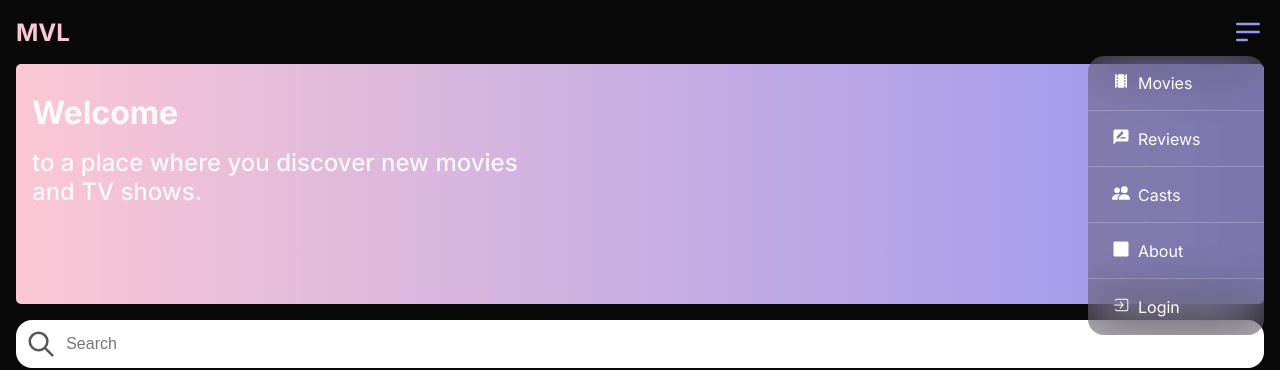
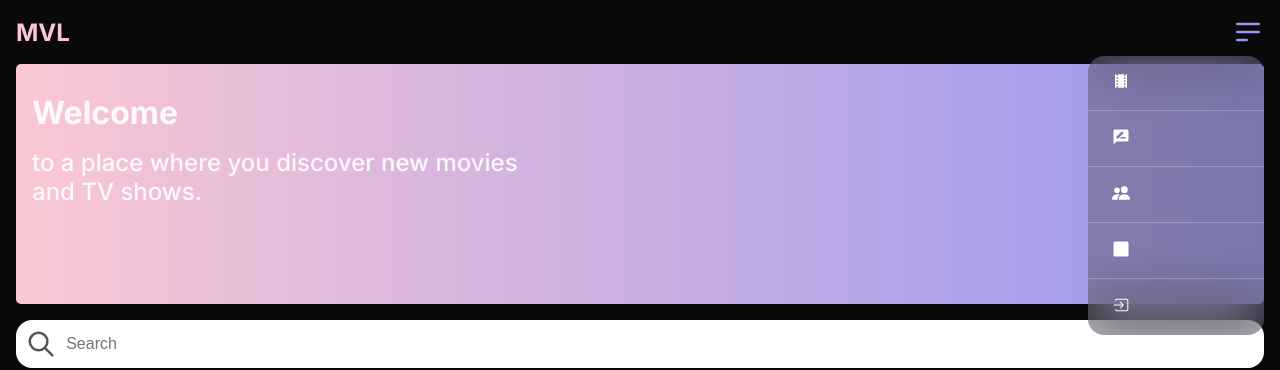
Before and after one commit to dndanli/My-movie-list, a React (Create React App) app in the folder frontend/: page / in a window 1280 px wide. Both pictures are taken after a click on the icon 1248 px from the left and 32 px from the top of the page. Shown: the top 370 px of the page. Built offline with nearby package versions, Linux system fonts and the light colour scheme; no server answers.

Commit message:
added link url

```diff
--- a/frontend/src/Components/Navbar/Navbar.tsx
+++ b/frontend/src/Components/Navbar/Navbar.tsx
@@ -22,10 +22,10 @@ const Navbar = ({ className }: NavbarProps) => {
         <div className="mobile-navbar-wrapper">
           {NavbarLinks.map((link) => {
             return (
-              <a href="." className="nav-links-wrapper" key={link.id}>
+              <a href={link.link} className="nav-links-wrapper" key={link.id}>
                 <div className="nav-link-container">
                   <p className="link-icon">{link.linkIcon}</p>
-                  <p>{link.link}</p>
+                  <p>{link.linkName}</p>
                 </div>
               </a>
             );
```
